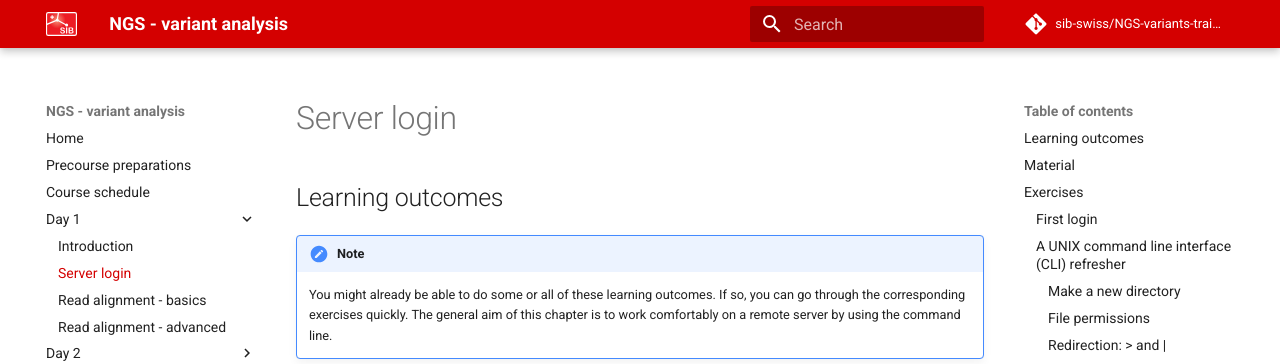
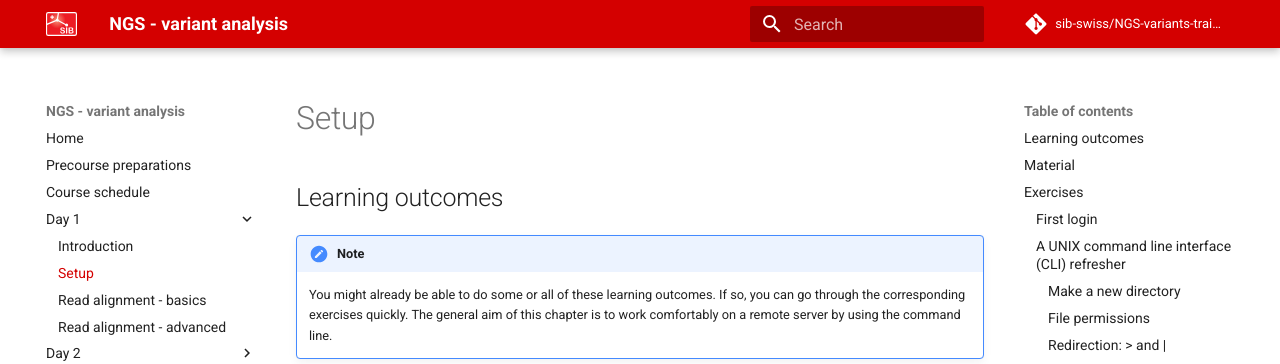
Before and after one commit to sib-swiss/NGS-variants-training, an MkDocs documentation site: the page built from docs/day1/server_login.md, in a window 1280 px wide and 900 px high. Shown: the top 364 px of the window. Built offline with MkDocs 1.6.1 and Material for MkDocs 9.7.7, drawn with Linux system fonts in a browser that asks for light colours; emoji names are drawn with the system emoji font; comment, search, counter and statistics services are not loaded; the version menu is left out.

Commit message:
setup instead of server login

```diff
--- a/mkdocs.yml
+++ b/mkdocs.yml
@@ -5,7 +5,7 @@ nav:
     - Course schedule: course_schedule.md
     - Day 1:
         - Introduction: day1/introduction.md
-        - Server login: day1/server_login.md
+        - Setup: day1/server_login.md
         - Read alignment - basics: day1/alignment.md
         - Read alignment - advanced: day1/alignment_advanced.md
     - Day 2:
```
